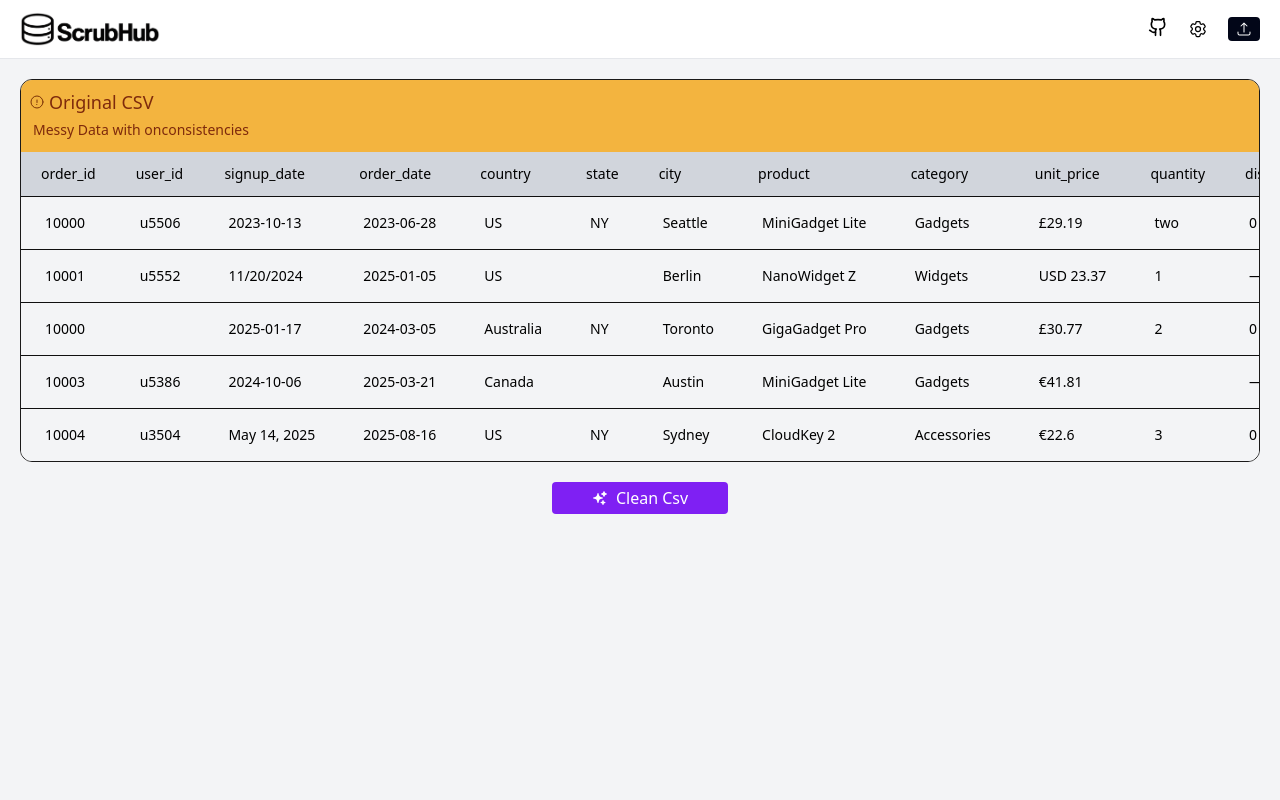
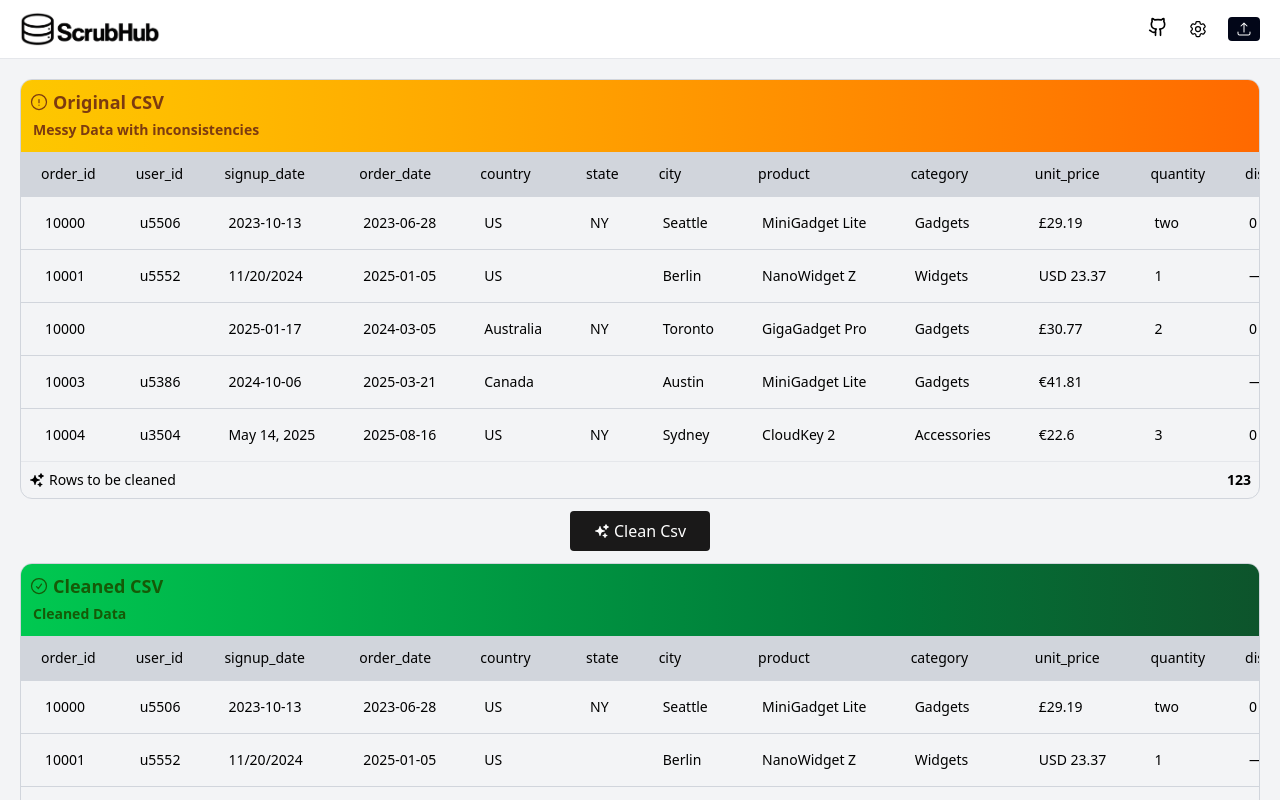
Before and after one commit to BrandonCarp/data_clean, a Next.js app in the folder frontend/: page / in a window 1280 px wide. Shown: the top 800 px of the page. Built offline with nearby package versions, Linux system fonts and the light colour scheme.

Commit message:
tables looking good, update light mode / view ports

```diff
--- a/frontend/app/globals.css
+++ b/frontend/app/globals.css
@@ -2,35 +2,20 @@
 @custom-variant dark (&:where(.dark, .dark *));
 
 @theme {
-  --color-gray-darkest: #0f0f0fff;
-  --color-gray-dark: #1a1919ff;
-  --color-gray-light: #242323ff;
-  --color-gray-lightest: #dbd5d5ff;
+  --color-gray-bg: #0f0f0fff;
+  --color-gray-secondary: #1a1919ff;
+  --color-gray-third: #242323ff;
+  --color-gray-hover: #363535ff;
+  --color-gray-text: #b3afafff;
   --color-purple-main: #7f20f3ff;
   --color-purple-light: #8d33faff;
   --color-orange-main: #f3b43fff;
-  --color-orange-textdark: #f08344ff;
-  --color-orange-textlight: #f7853aff;
-  --color-orange-lightest: #ff810cff;
+  --color-orange-secondary: #f08344ff;
+  --color-orange-text: #7c3b10ff;
+  --color-green-text: #155a07ff;
 }
 
-/* // colors: {
-//   gray: {
-//     darkest: "#0f0f0fff",
-//     dark: "#1a1919ff",
-//     light: "#DADADA",
-//     lightest: "#dbd5d5ff",
-//
-//   },
-//   purple: {
-//     main: "#8e3bf3ff",
-//     light: "#aa6bf7ff", */
-/* :root {
-  --background: #ffffff;
-  --foreground: #171717;
-}
-
-@theme inline {
+/* @theme inline {
   --color-background: var(--background);
   --color-foreground: var(--foreground);
   --font-sans: var(--font-geist-sans);
--- a/frontend/app/layout.tsx
+++ b/frontend/app/layout.tsx
@@ -25,7 +25,7 @@ export default function RootLayout({
   return (
     <html lang="en" className="">
       <body
-        className={`${geistSans.variable} ${geistMono.variable} antialiased bg-gray-100 dark:bg-gray-darkest text-black dark:text-white`}
+        className={`${geistSans.variable} ${geistMono.variable} antialiased bg-gray-100 dark:bg-gray-bg text-black dark:text-white`}
       >
         {children}
       </body>
--- a/frontend/components/Navbar.tsx
+++ b/frontend/components/Navbar.tsx
@@ -5,20 +5,20 @@ import logo from "../public/images/logo.png";
 import DarkButton from "./DarkMode";
 import UploadButton from "./UploadButton";
 
-// colors: {
-//   gray: {
-//     darkest: "#0f0f0fff",
-//     dark: "#161616ff",
-//     light: "#DADADA",
-//     lightest: "#F5F5F5",
-//   },
-//   purple: {
-//     main: "#B582F4",
-//   },
+// @theme {
+//   --color-gray-bg: #0f0f0fff;
+//   --color-gray-secondary: #1a1919ff;
+//   --color-gray-text: #242323ff;
+//   --color-purple-main: #7f20f3ff;
+//   --color-purple-light: #8d33faff;
+//   --color-orange-main: #f3b43fff;
+//   --color-orange-secondary: #f08344ff;
+//   --color-orange-text: #f7853aff;
 
+// }
 export default function Navbar() {
   return (
-    <nav className="flex justify-between items-center px-5 py-3 border-b-1 bg-white dark:bg-gray-dark border-gray-200 dark:border-none">
+    <nav className="flex justify-between items-center px-5 py-3 border-b-1 bg-white dark:bg-gray-secondary border-gray-200 dark:border-none">
       <Image
         className="invert dark:invert-0 h-auto w-35"
         loading="eager"
--- a/frontend/components/PreviewSection.tsx
+++ b/frontend/components/PreviewSection.tsx
@@ -4,7 +4,10 @@ import Papa from "papaparse";
 import { Row } from "@/lib/types/typeHelpers";
 import TableCard from "./TableCard";
 import { SparklesIcon } from "@heroicons/react/24/solid";
-import { ExclamationCircleIcon } from "@heroicons/react/24/outline";
+import {
+  ExclamationCircleIcon,
+  CheckCircleIcon,
+} from "@heroicons/react/24/outline";
 // import CheckCircleIcon from "@heroicons/react/24/outline"; - for cleaned csv
 
 // async load func fetch csv , await res.text return text
@@ -44,21 +47,40 @@ export default function CsvPreview() {
   if (loading) return <div>Loading messy CSV…</div>;
 
   return (
-    <section className="mt-5 mx-5">
+    <section className="mt-5 mx-5 space-y-3">
       <TableCard
         rows={rows}
         headers={headers}
         title="Original CSV"
-        subtitle="Messy Data with onconsistencies"
-        heroicon={
-          <ExclamationCircleIcon className="size-4 mr-1 text-amber-900" />
-        }
+        bgColor="bg-gradient-to-r from-yellow-400 to-orange-500"
+        textColor="text-orange-text font-semibold"
+        subtitle="Messy Data with inconsistencies"
+        cleanedRows="Rows to be cleaned"
+        heroicon={<ExclamationCircleIcon className="size-5 mr-1 " />}
+        sparkles={<SparklesIcon className="size-4 mr-1 dark:text-gray-text" />}
       />
       <div className="flex justify-center">
-        <button className="flex items-center bg-purple-main text-white font-medium py-1 px-10 mt-5 rounded hover:bg-gray-700 cursor-pointer dark:hover:bg-purple-light ">
-          <SparklesIcon className="size-4 mr-2" /> Clean Csv
+        <button className=" bg-gray-secondary  dark:bg-gray-third text-white font-medium py-2 px-6 rounded hover:bg-gray-third cursor-pointer dark:hover:bg-gray-hover ">
+          <p className="flex items-center gap-1">
+            <SparklesIcon className="size-4 " /> Clean Csv
+          </p>
         </button>
       </div>
+      <section className="">
+        <TableCard
+          rows={rows}
+          headers={headers}
+          title="Cleaned CSV"
+          bgColor="bg-gradient-to-r from-green-500 to-green-900"
+          textColor="text-green-text font-semibold"
+          subtitle="Cleaned Data"
+          cleanedRows="Rows cleaned"
+          heroicon={<CheckCircleIcon className="size-5 mr-1 " />}
+          sparkles={
+            <SparklesIcon className="size-4 mr-1 dark:text-gray-text" />
+          }
+        />
+      </section>
     </section>
   );
 }
--- a/frontend/components/TableCard.tsx
+++ b/frontend/components/TableCard.tsx
@@ -1,5 +1,9 @@
+"use client";
 import { Row } from "@/lib/types/typeHelpers";
-import { ExclamationCircleIcon } from "@heroicons/react/24/outline";
+import {
+  ExclamationCircleIcon,
+  SparklesIcon,
+} from "@heroicons/react/24/outline";
 import type { ReactNode, SVGProps } from "react";
 
 type CsvTableProps = {
@@ -7,46 +11,45 @@ type CsvTableProps = {
   headers: string[];
   bgColor?: string;
   textColor?: string;
+  cleanedRows: string;
   heroicon?: React.ReactNode;
+  sparkles?: React.ReactNode;
   title: string;
   subtitle?: string;
 };
 
-// colors: {
-//   gray: {
-//     darkest: "#0f0f0fff",
-//     dark: "#1a1919ff",
-//     light: "#242323ff",
-//     lightest: "#dbd5d5ff",
-//
-//   },
-//   purple: {
-//     main: "#7f20f3ff",
-//     light: "#8d33faff",
-//   },
-//   orange: {
-//     main: "#f8de97e8",
-//     textdark: "#f08344ff"
-//     textlight: "#f7853aff"
-//     textlight: "#ff810cff"
-//   },
+// @theme {
+//   --color-gray-bg: #0f0f0fff;
+//   --color-gray-secondary: #1a1919ff;
+//   --color-gray-third: #242323ff;
+// --color-gray-hover: #363535ff;
+//   --color-gray-text: #b3afafff;
+//   --color-purple-main: #7f20f3ff;
+//   --color-purple-light: #8d33faff;
+//   --color-orange-main: #f3b43fff;
+//   --color-orange-secondary: #f08344ff;
+//   --color-orange-text: #7c3b10ff;
+// --color-green-text: #155a07ff;
+// }
 
 export default function TableCard({
   rows,
   headers,
-  bgColor = `bg-orange-main`,
-  textColor = "text-orange-900",
+  bgColor,
+  textColor,
+  cleanedRows,
   heroicon,
+  sparkles,
   title,
   subtitle,
 }: CsvTableProps) {
+  const rowLength: number = rows.length;
+
   return (
-    <div className="relative overflow-hidden  rounded-xl border  border-gray-dark">
-      <div
-        className={`w-full ${bgColor}  px-2 py-2 text-sm`}
-      >
-        <div className="flex">
-          <h1 className={`flex items-center  text-lg ${textColor}`}>
+    <div className="relative  overflow-hidden  rounded-xl border border-gray-300 dark:border-gray-third">
+      <div className={`w-full ${bgColor}  px-2 py-2 text-sm`}>
+        <div className="flex ">
+          <h1 className={`flex items-center  text-lg  ${textColor}`}>
             {heroicon}
             {title}
           </h1>
@@ -55,11 +58,11 @@ export default function TableCard({
       </div>
       <div className="overflow-x-auto">
         <div className="min-w-max">
-          <table className="min-w-full text-left text-sm  dark:bg-gray-light bg-gray-100">
+          <table className="min-w-full text-left text-sm  dark:bg-gray-secondary bg-gray-100">
             <thead className="">
-              <tr className="bg-gray-300 dark:bg-gray-dark ">
+              <tr className="bg-gray-300 dark:bg-gray-third ">
                 {headers.map((h) => (
-                  <th className="px-5 py-3 font-medium dark:text-gray-lightest" key={h}>
+                  <th className="px-5 py-3 font-medium " key={h}>
                     {h}
                   </th>
                 ))}
@@ -67,9 +70,15 @@ export default function TableCard({
             </thead>
             <tbody className="">
               {rows.slice(0, 5).map((row, i) => (
-                <tr className="whitespace-nowrap" key={i}>
+                <tr
+                  className="whitespace-nowrap dark:hover:bg-gray-third"
+                  key={i}
+                >
                   {headers.map((h) => (
-                    <td className="border-t border-gray-darkest px-6 py-4" key={h}>
+                    <td
+                      className="border-t border-gray-300 dark:border-gray-bg px-6 py-4  dark:text-gray-text "
+                      key={h}
+                    >
                       {String(row[h] ?? "")}
                     </td>
                   ))}
@@ -79,6 +88,16 @@ export default function TableCard({
           </table>
         </div>
       </div>
+
+      <div className="w-full  px-2 py-2 text-sm dark:text-gray-text  dark:bg-gray-third border-t border-gray-200 dark:border-gray-bg ">
+        <div className="flex justify-between">
+          <h1 className={`flex items-center `}>
+            {sparkles}
+            {cleanedRows}
+          </h1>
+          <h1 className=" font-semibold">{rowLength}</h1>
+        </div>
+      </div>
     </div>
   );
 }
--- a/frontend/package.json
+++ b/frontend/package.json
@@ -11,7 +11,7 @@
   "dependencies": {
     "@heroicons/react": "^2.2.0",
     "@tailwindcss/cli": "^4.1.17",
-    "next": "16.0.3",
+    "next": "^16.0.7",
     "next-themes": "^0.4.6",
     "papaparse": "^5.5.3",
     "react": "19.2.0",
@@ -23,7 +23,7 @@
     "@types/papaparse": "^5.5.0",
     "@types/react": "^19",
     "@types/react-dom": "^19",
-    "baseline-browser-mapping": "^2.8.32",
+    "baseline-browser-mapping": "^2.9.0",
     "eslint": "^9",
     "eslint-config-next": "16.0.3",
     "tailwindcss": "^4.1.17",
```
Also changed, not shown: 2 other files (tests, documents, lock files or other folders).
